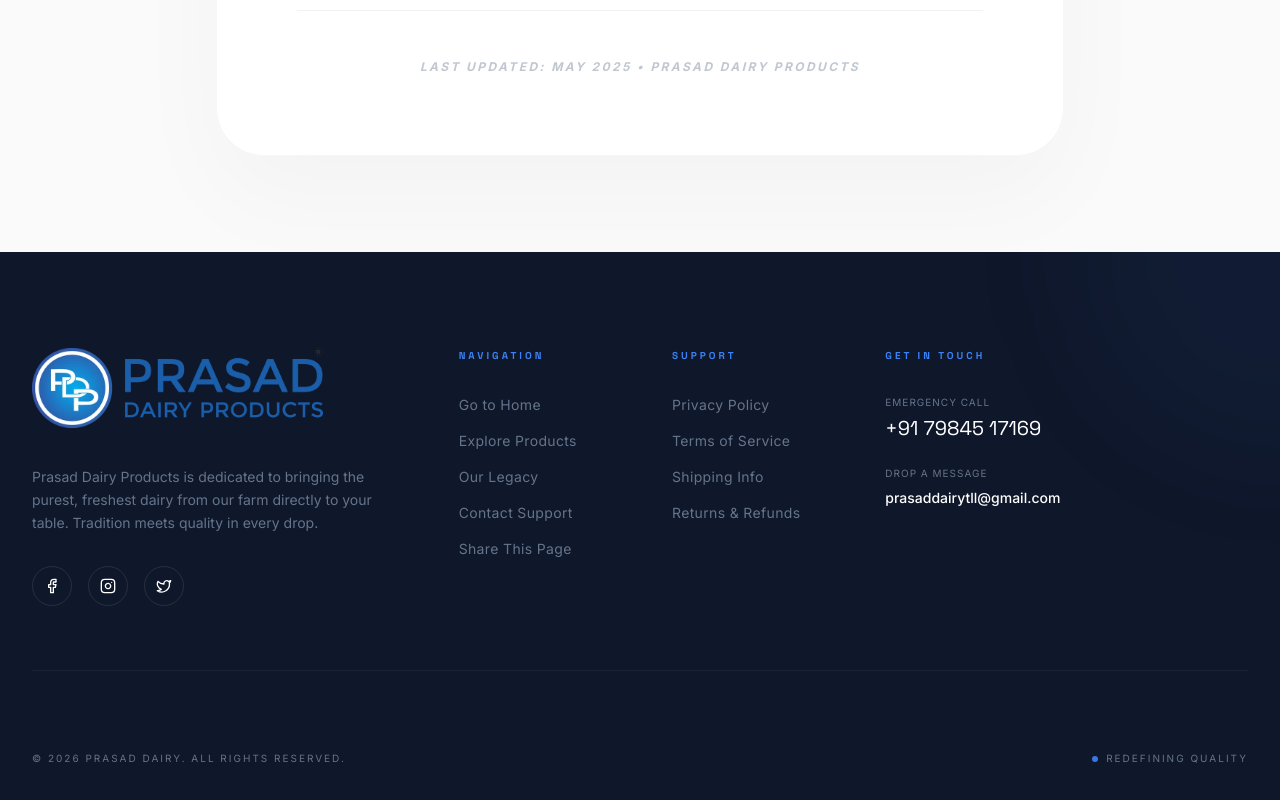
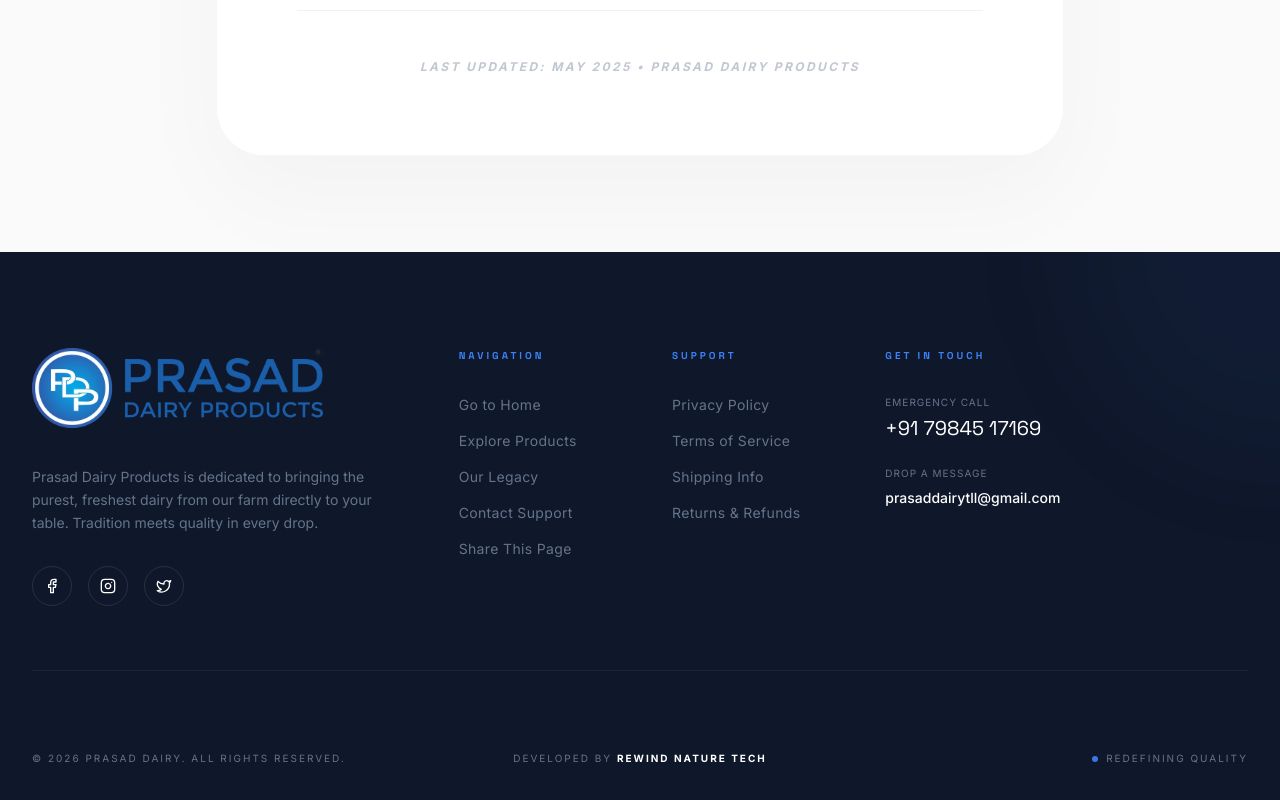
Before and after one commit to rajbamrotiya/prasaddairy.com, a React (Vite) app: page /returns-policy in a window 1280 px wide. Shown: the part 955-1755 px from the top of the page. Built offline with nearby package versions, Linux system fonts and the light colour scheme.

Commit message:
- Update Footer

```diff
--- a/src/components/Footer.jsx
+++ b/src/components/Footer.jsx
@@ -93,9 +93,22 @@
                 </div>
 
                 {/* Bottom Section */}
-                <div className="flex flex-col md:flex-row justify-between items-center gap-6">
-                    <p className="text-[10px] tracking-[0.2em] uppercase text-muted">&copy; {new Date().getFullYear()} Prasad Dairy. All Rights Reserved.</p>
-                    <div className="flex items-center gap-2">
+                <div className="flex flex-col md:flex-row justify-between items-center gap-6 text-center md:text-left">
+                    <p className="text-[10px] tracking-[0.2em] uppercase text-muted md:w-1/3">&copy; {new Date().getFullYear()} Prasad Dairy. All Rights Reserved.</p>
+
+                    <p className="text-[10px] tracking-[0.2em] uppercase text-muted md:w-1/3 md:text-center">
+                        Developed by{' '}
+                        <a
+                            href="https://tech.rewindnature.in/"
+                            target="_blank"
+                            rel="noopener noreferrer"
+                            className="text-white hover:text-accent font-bold transition-all duration-300 relative after:absolute after:-bottom-1 after:left-0 after:w-0 after:h-[1px] after:bg-accent hover:after:w-full after:transition-all after:duration-300"
+                        >
+                            Rewind Nature Tech
+                        </a>
+                    </p>
+
+                    <div className="flex items-center justify-center md:justify-end gap-2 md:w-1/3">
                         <span className="w-1.5 h-1.5 bg-accent rounded-full animate-pulse"></span>
                         <p className="text-[10px] tracking-[0.2em] uppercase text-muted">Redefining Quality</p>
                     </div>
```
Also changed, not shown: 3 other files (tests, documents, lock files or other folders).
